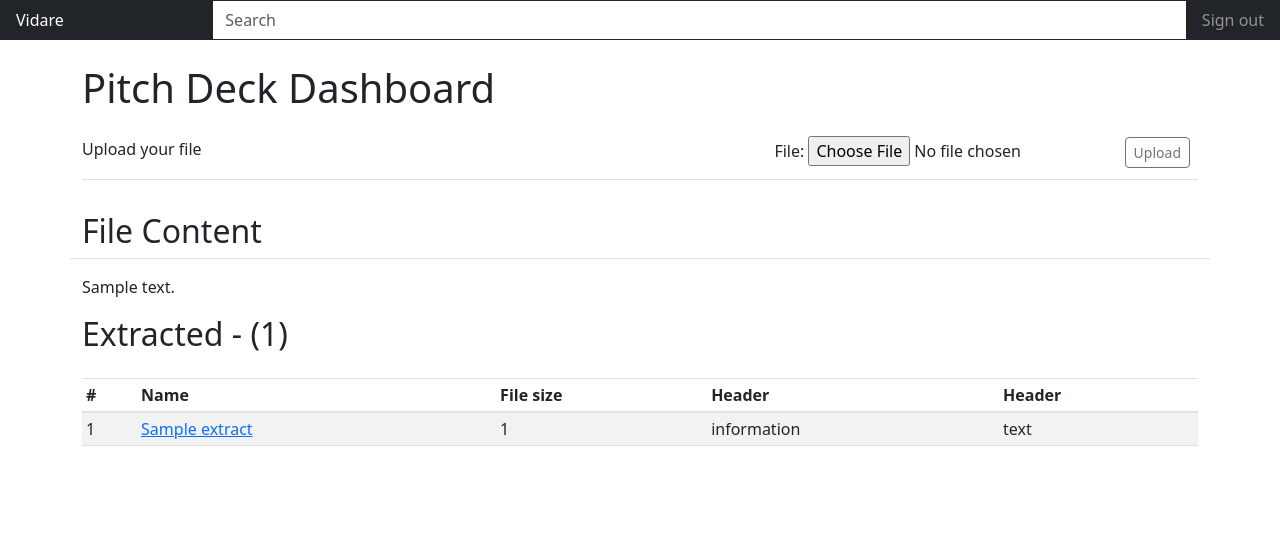
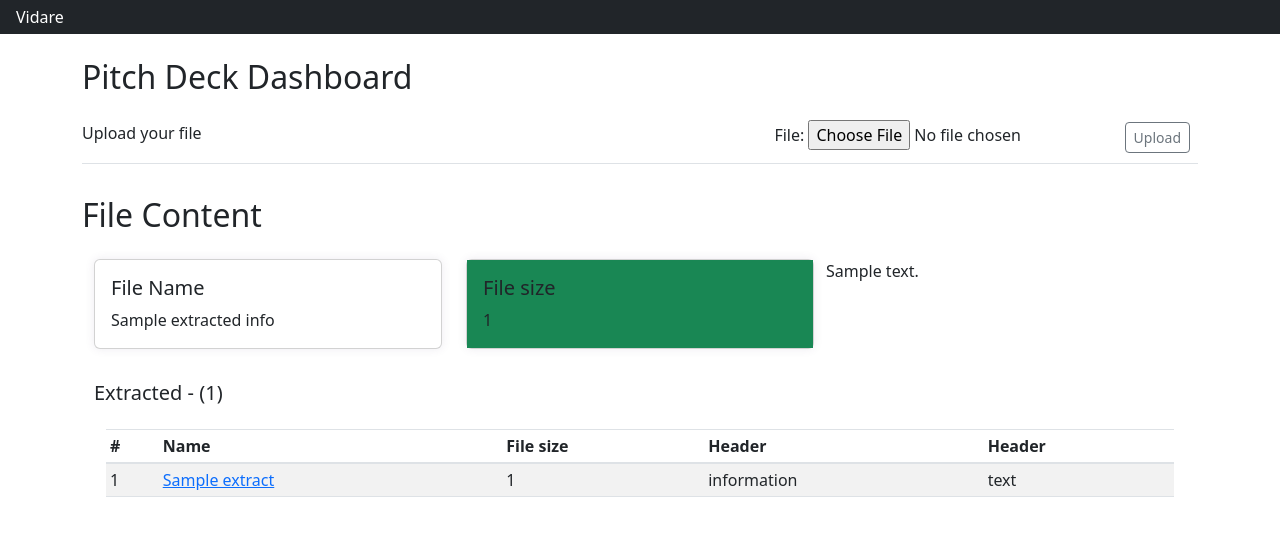
Before and after one commit to CaptainVee/vidare, a Django app: template extractor/templates/extractor/dashboard.html in a window 1280 px wide. Shown: the top 536 px of the page. Run offline with Django 4.2, Linux system fonts and the light colour scheme; tables that the repository leaves empty hold one stand-in row (values such as "Sample post"); the template is opened without the code that fills it: values that come from a table or form of the project are taken from there, most other values are stand-ins (such as "Sample title", 1, 10 or a date in 2020); data that the repository does not hold is empty; some libraries are stand-ins or nearby versions.

Commit message:
dashboard changes

```diff
--- a/extractor/templates/extractor/base.html
+++ b/extractor/templates/extractor/base.html
@@ -31,15 +31,6 @@
 <body>
 	<header class="navbar navbar-dark bg-dark flex-md-nowrap p-0 ">
 		<a class="navbar-brand col-md-3 col-lg-2 me-0 px-3 fs-6" href="#">Vidare</a>
-		<button class="navbar-toggler position-absolute d-md-none collapsed" type="button" data-bs-toggle="collapse" data-bs-target="#sidebarMenu" aria-controls="sidebarMenu" aria-expanded="false" aria-label="Toggle navigation">
-		  <span class="navbar-toggler-icon"></span>
-		</button>
-		<input class="form-control form-control-dark w-100 rounded-0 border-0" type="text" placeholder="Search" aria-label="Search">
-		<div class="navbar-nav">
-		  <div class="nav-item text-nowrap">
-			<a class="nav-link px-3" href="#">Sign out</a>
-		  </div>
-		</div>
 	  </header>
 
 				{% if messages %}
--- a/extractor/templates/extractor/dashboard.html
+++ b/extractor/templates/extractor/dashboard.html
@@ -4,7 +4,7 @@
 
 <div class="container">
 	<div class="row">
-		<h1>Pitch Deck Dashboard</h1>
+		<h2>Pitch Deck Dashboard</h2>
 
 		<main class="col">
 			<div class="d-flex justify-content-between flex-wrap flex-md-nowrap align-items-center pt-3 pb-2 mb-3 border-bottom">
@@ -20,47 +20,38 @@
 				</div>
 			  </div>
 
+			  <h2 class="pt-3 pb-2 mb-3">File Content</h2>
+			  {% if extracted_info %}
+
+
+			  <div class="container">
 			<div class="row">
-				<!-- <div class="col-sm-4 mb-3">
-					<div class="card bg-info">
+				<div class="col-sm-4 mb-3">
+					<div class="card">
 						<div class="card-body">
-							<h5 class="card-title">Word count</h5>
-							<p class="card-text">${{ total_revenue|floatformat:"-2g" }}</p>
+							<h5 class="card-title">File Name</h5>
+							<p class="card-text">{{  extracted_info.get_name }}</p>
 
 						</div>
 					</div>
 				</div>
 				<div class="col-sm-4 mb-3">
-					<div class="card bg-success">
-						<div class="card-body">
+					<div class="card">
+						<div class="card-body bg-success">
 							<h5 class="card-title">File size</h5>
-							<p class="card-text">{{total_enrollment}}</p>
+							<p class="card-text">{{ extracted_info.get_file_size }}</p>
 						</div>
 					</div>
 				</div>
-				<div class="col-sm-4 mb-3">
-					<div class="card bg-danger">
-						<div class="card-body">
-							<h5 class="card-title">Categorry</h5>
-							<div class="rating mb-2">
-								<span class="reviews">(Reviews)</span>
-							</div>
-						</div>
-					</div>
-				</div> -->
 
-				<h2 class="pt-3 pb-2 mb-3 border-bottom">File Content</h2>
-				<div class="container">
-					<!-- course header start -->
-					{% if extracted_info %}
-                    {{ extracted_info.content }}
+				{{ extracted_info.content }}
 					{% else %}
 					<canvas class="my-4 w-100" id="myChart" width="900" height="100"></canvas>
 					<h3>No content to display please upload a document</h3>
 					{% endif %}
 				</div>
 
-				<h2 class="pt-3 pb-2 mb-3">Extracted - ({{ extracted.count }})</h2>
+				<h5 class="pt-3 pb-2 mb-3">Extracted - ({{ extracted.count }})</h5>
 				<div class="container">
 					<!-- course header start -->
 					<div class="table-responsive">
--- a/extractor/utils.py
+++ b/extractor/utils.py
@@ -1,5 +1,3 @@
-import io
-import os
 import PyPDF2
 from pptx import Presentation
 
```
Also changed, not shown: extractor/views.py (+3 -5 lines).
